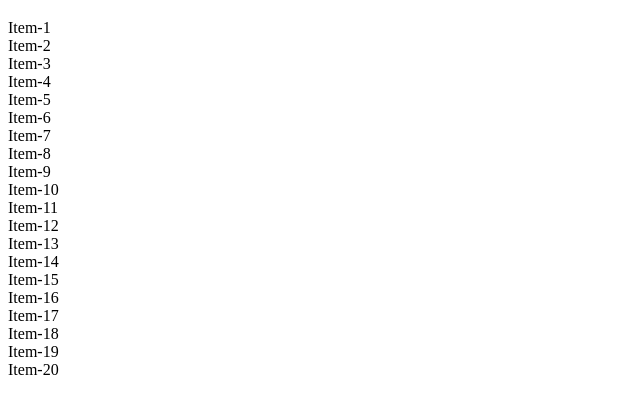
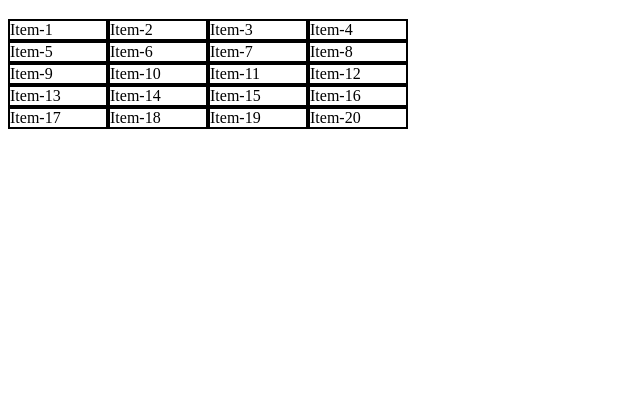
Before and after one commit to AB-JUBAIR/CSS-Practice, a plain HTML site: page grid.html in a window 1280 px wide. Shown: the part 61-474 px from the top of the page, without its empty margins (0-640 px from the left). Drawn offline with Linux system fonts and the light colour scheme.

Commit message:
secnd commit

```diff
--- a/grid.html
+++ b/grid.html
@@ -4,10 +4,12 @@
     <meta charset="UTF-8">
     <meta name="viewport" content="width=device-width, initial-scale=1.0">
     <title>Grid Practice</title>
+<link rel="stylesheet" href="gridstyle.css">
 </head>
 <body>
-    <main>
+    <main >
         <h1> Grid Sample</h1>
+        <div class="container">
             <div class="itme">Item-1</div>
             <div class="itme">Item-2</div>
             <div class="itme">Item-3</div>
@@ -28,6 +30,10 @@
             <div class="itme">Item-18</div>
             <div class="itme">Item-19</div>
             <div class="itme">Item-20</div>
+
+
+        </div>
+
     </main>
 </body>
 </html>
--- /dev/null
+++ b/gridstyle.css
@@ -0,0 +1,12 @@
+.itme{
+
+    border: 2px solid black;
+}
+.container
+{
+display: grid;
+/* grid-template-columns: 100px ; */
+
+grid-template-columns: repeat(4,  100px);
+
+}
```
Lines whose indentation alone changed are shown as unchanged.
